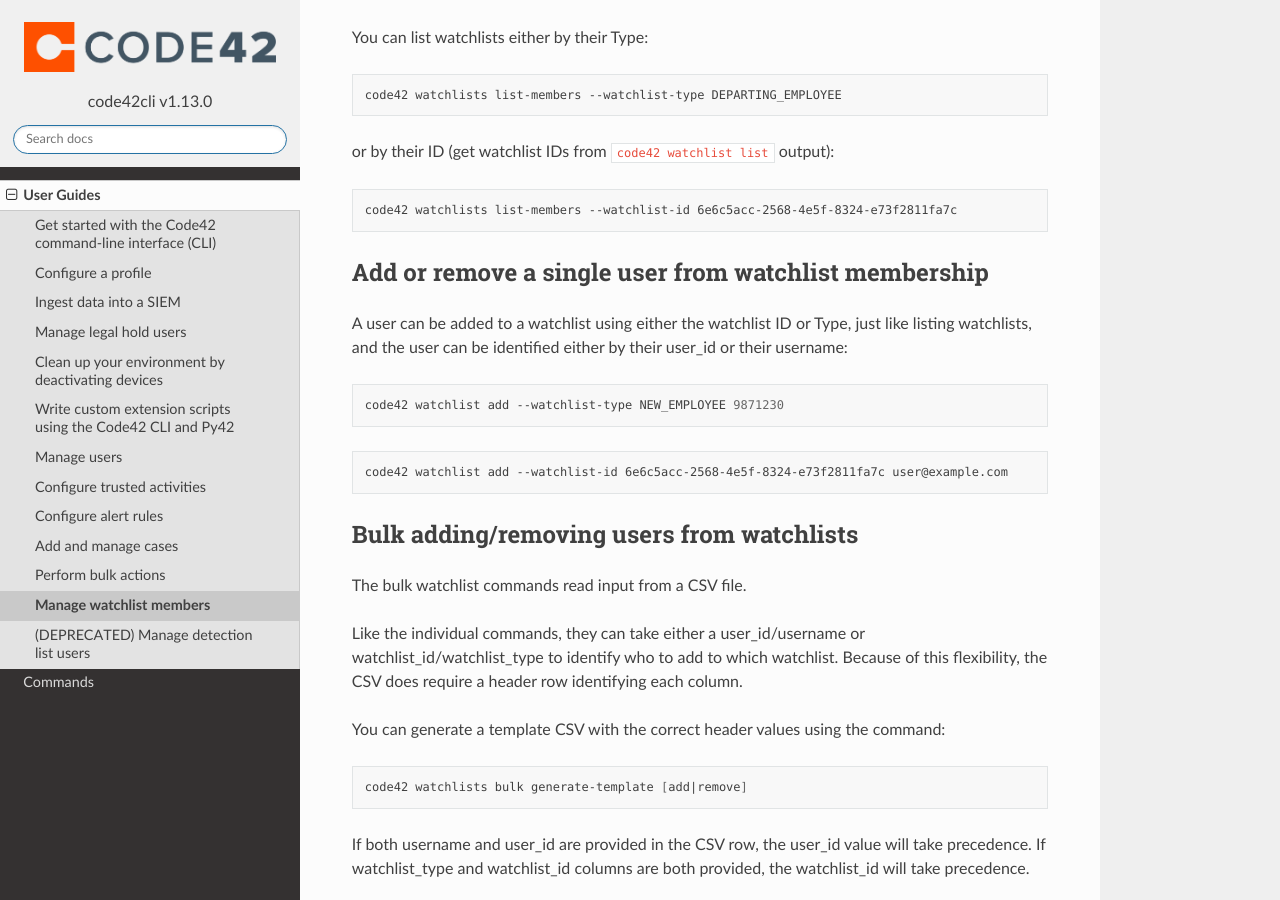
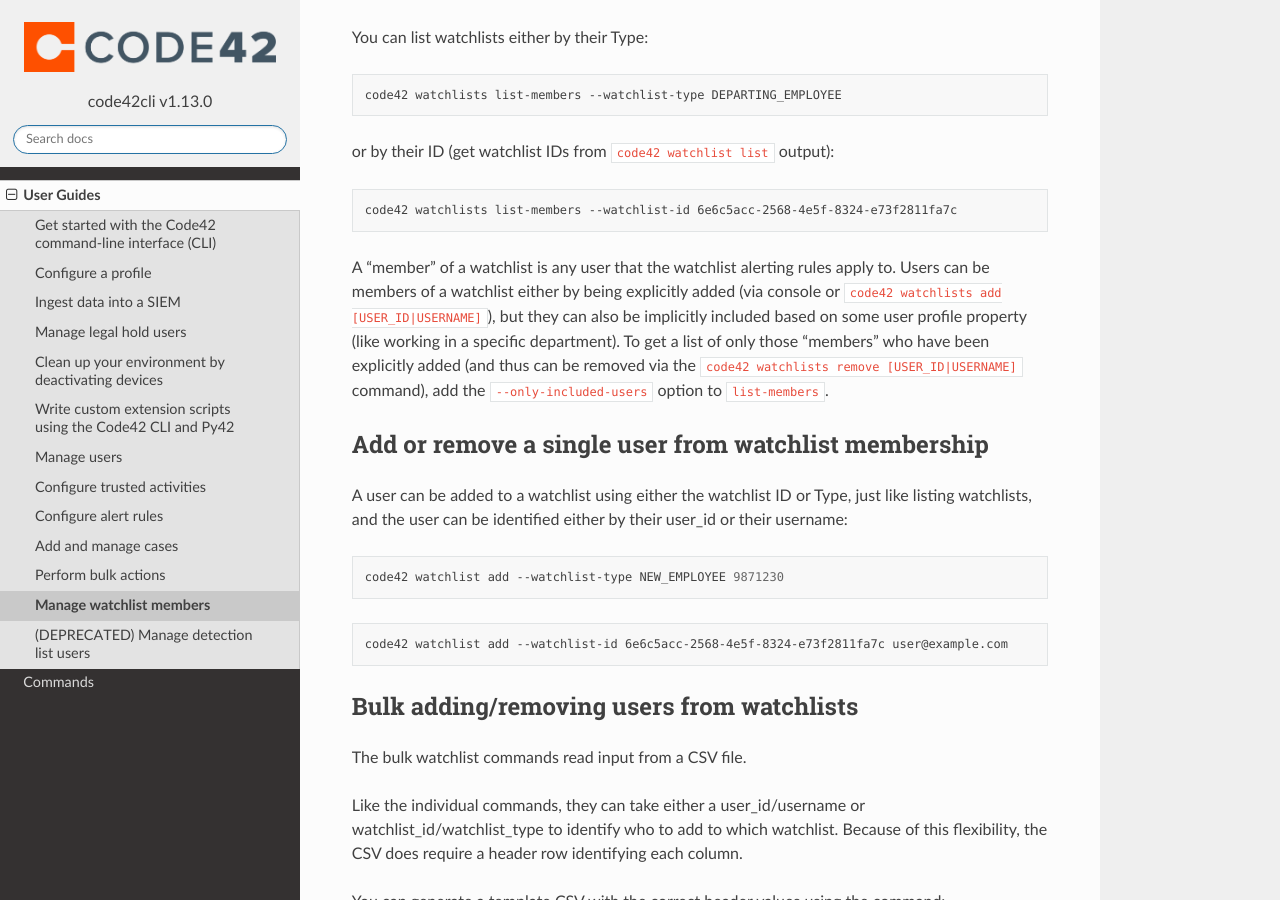
Before and after one commit to code42/code42cli, a Sphinx documentation site: the page built from docs/userguides/watchlists.md, in a window 1280 px wide and 900 px high, scrolled down 361 px. Built offline with Sphinx 7.4.7 and the Read the Docs theme 2.0.0, drawn with Linux system fonts in a browser that asks for light colours; the version number is read from the project's files by our own code.

Commit message:
document --only-included-users option

````diff
--- a/docs/userguides/watchlists.md
+++ b/docs/userguides/watchlists.md
@@ -21,6 +21,12 @@
 ```bash
 code42 watchlists list-members --watchlist-id 6e6c5acc-2568-4e5f-8324-e73f2811fa7c
 ```
+
+A "member" of a watchlist is any user that the watchlist alerting rules apply to. Users can be members of a watchlist
+either by being explicitly added (via console or `code42 watchlists add [USER_ID|USERNAME]`), but they can also be
+implicitly included based on some user profile property (like working in a specific department). To get a list of only
+those "members" who have been explicitly added (and thus can be removed via the `code42 watchlists remove [USER_ID|USERNAME]`
+command), add the `--only-included-users` option to `list-members`.
 
 ## Add or remove a single user from watchlist membership
 
````
